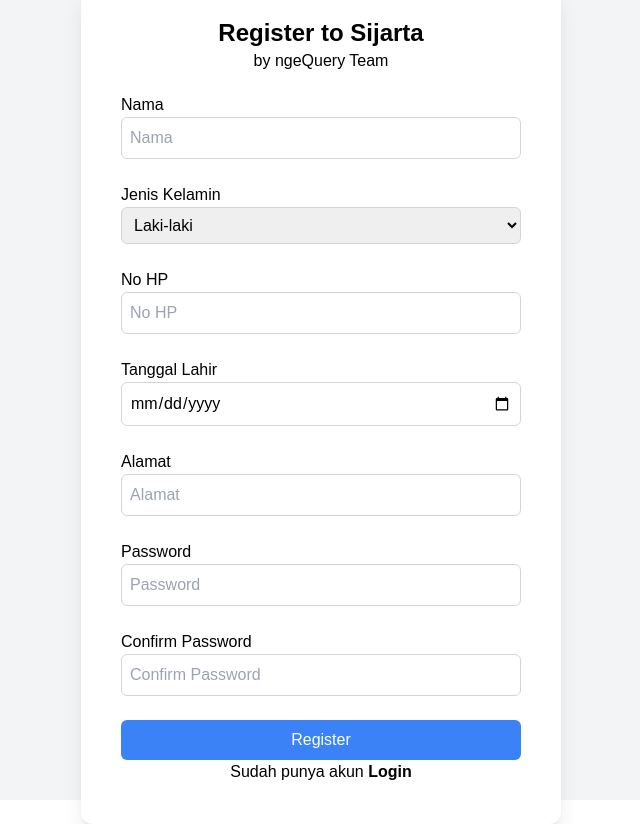
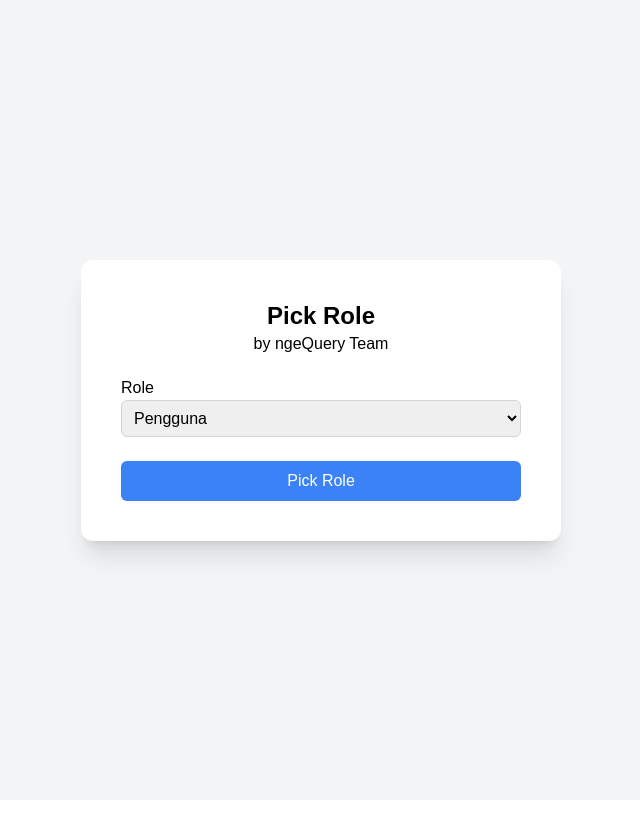
Before and after one commit to Andrew4Coding/sijarta-ngequery, a Next.js app: page /register in a window 1280 px wide. Shown: the whole page, without its empty margins (319-959 px from the left). After the commit the page ends 800 px from the top, so only its background shows below. Built offline with nearby package versions, Linux system fonts and the light colour scheme.

Commit message:
feat: initialize login and register page

```diff
--- a/modules/AuthPageModule/LoginPage.tsx
+++ b/modules/AuthPageModule/LoginPage.tsx
@@ -1,26 +1,26 @@
 'use client'
 
-import { z } from 'zod'
+import { zodResolver } from '@hookform/resolvers/zod';
 import { useForm } from "react-hook-form";
-import { zodResolver } from '@hookform/resolvers/zod'
+import { z } from 'zod';
 import { LoginSchema } from "./schema";
 
 export const LoginPage = () => {
     const form = useForm<z.infer<typeof LoginSchema>>({
-            resolver: zodResolver(LoginSchema)
+        resolver: zodResolver(LoginSchema)
     })
 
     return (
-        <main className="w-full h-[100vh] flex items-center justify-center bg-gray-100">
+        <main className="w-full h-[100vh] flex items-center justify-center bg-gray-100 font-dmsans">
             <div className="bg-white shadow-xl p-10 rounded-xl flex flex-col items-center">
-                <h1 className="font-bold text-2xl">Welcome to Sijarta</h1>
-                <p>by ngeQuery Team</p>
-                <form className="w-full mt-5 flex flex-col gap-4 min-w-[400px]">
+                <h1 className="font-bold text-2xl font-catamaran">Welcome to Sijarta</h1>
+                <p className='text-gray-500'>by ngeQuery Team</p>
+                <div className="w-full mt-5 flex flex-col gap-4 min-w-[400px] font-dmSans">
                     <input type="text" className="w-full border border-gray-300 p-2 rounded-md mb-2" placeholder="Nomor Telepon" />
                     <input type="password" className="w-full border border-gray-300 p-2 rounded-md mb-2" placeholder="Password" />
                     <button className="w-full bg-blue-500 text-white p-2 rounded-md">Login</button>
-                </form>
-                <p>Belum punya akun <a href="/register" className="font-bold">Register</a></p>
+                </div>
+                <p className='mt-4'>Belum punya akun <a href="/register" className="font-bold">Register</a></p>
             </div>
         </main>
     );
--- a/modules/AuthPageModule/RegisterPage.tsx
+++ b/modules/AuthPageModule/RegisterPage.tsx
@@ -1,45 +1,189 @@
+'use client'
+
+import { useState } from "react";
+import { useForm } from "react-hook-form";
+import { zodResolver } from "@hookform/resolvers/zod";
+import { RegisterAsPekerjaSchema } from "./schema";
+
 export const RegisterPage = () => {
+    const [isPickRole, setIsPickRole] = useState(true);
+    const [role, setRole] = useState('user');
+
+    const PickRolePage = () => {
+        return (
+            <main className="w-full min-h-[100vh] flex items-center justify-center bg-gray-100">
+                <div className="bg-white shadow-xl p-10 rounded-xl flex flex-col items-center">
+                    <h1 className="font-bold text-2xl">Pick Role</h1>
+                    <p>by ngeQuery Team</p>
+                    <form className="w-full mt-5 flex flex-col gap-4 min-w-[400px]">
+                        <div>
+                            <label htmlFor="role">Role</label>
+                            <select
+                                value={role}
+                                onChange={(e) => {
+                                    setRole(e.target.value)
+                                }}
+                                id="role" className="w-full border border-gray-300 p-2 rounded-md mb-2">
+                                <option value="user">Pengguna</option>
+                                <option value="pekerja">Pekerja</option>
+                            </select>
+                        </div>
+                        <button
+                            onClick={() => {
+                                setIsPickRole(false)
+                            }}
+                            className="w-full bg-blue-500 text-white p-2 rounded-md">Pick Role</button>
+                    </form>
+                </div>
+            </main>
+        );
+    }
+
     return (
-        <main className="w-full h-[100vh] flex items-center justify-center bg-gray-100">
+        <main>
+            {isPickRole ? <PickRolePage /> : role === 'user' ? <RegisterUserForm /> : <RegisterPekerjaForm />}
+        </main>
+    );
+}
+
+const RegisterUserForm = () => {
+    const { register, handleSubmit, formState: { errors } } = useForm({
+        resolver: zodResolver(RegisterAsPekerjaSchema),
+    });
+
+    const onSubmit = (data: any) => {
+        console.log("Form Data:", data);
+    };
+
+    return (
+        <div className="w-full h-[100vh] flex items-center justify-center bg-gray-100">
             <div className="bg-white shadow-xl p-10 rounded-xl flex flex-col items-center">
                 <h1 className="font-bold text-2xl">Register to Sijarta</h1>
                 <p>by ngeQuery Team</p>
-                <form className="w-full mt-5 flex flex-col gap-4 min-w-[400px]">
+                <form onSubmit={handleSubmit(onSubmit)} className="w-full mt-5 grid grid-cols-2 gap-4 min-w-[400px]">
                     <div>
                         <label htmlFor="nama">Nama</label>
-                        <input type="text" id="nama" className="w-full border border-gray-300 p-2 rounded-md mb-2" placeholder="Nama" />
+                        <input type="text" id="nama" {...register('nama')} className="w-full border border-gray-300 p-2 rounded-md mb-2" placeholder="Nama" />
+                        {errors.nama && <p className="text-red-500 text-sm">{errors.nama.message}</p>}
                     </div>
                     <div>
                         <label htmlFor="jenisKelamin">Jenis Kelamin</label>
-                        <select id="jenisKelamin" className="w-full border border-gray-300 p-2 rounded-md mb-2">
+                        <select id="jenisKelamin" {...register('jenisKelamin')} className="w-full border border-gray-300 p-2 rounded-md mb-2">
                             <option value="L">Laki-laki</option>
                             <option value="P">Perempuan</option>
                         </select>
+                        {errors.jenisKelamin && <p className="text-red-500 text-sm">{errors.jenisKelamin.message}</p>}
                     </div>
                     <div>
                         <label htmlFor="noHp">No HP</label>
-                        <input type="text" id="noHp" className="w-full border border-gray-300 p-2 rounded-md mb-2" placeholder="No HP" />
+                        <input type="text" id="noHp" {...register('noHp')} className="w-full border border-gray-300 p-2 rounded-md mb-2" placeholder="No HP" />
+                        {errors.noHp && <p className="text-red-500 text-sm">{errors.noHp.message}</p>}
                     </div>
                     <div>
                         <label htmlFor="tanggalLahir">Tanggal Lahir</label>
-                        <input type="date" id="tanggalLahir" className="w-full border border-gray-300 p-2 rounded-md mb-2" placeholder="Tanggal Lahir" />
+                        <input type="date" id="tanggalLahir" {...register('tanggalLahir')} className="w-full border border-gray-300 p-2 rounded-md mb-2" placeholder="Tanggal Lahir" />
+                        {errors.tanggalLahir && <p className="text-red-500 text-sm">{errors.tanggalLahir.message}</p>}
                     </div>
                     <div>
                         <label htmlFor="alamat">Alamat</label>
-                        <input type="text" id="alamat" className="w-full border border-gray-300 p-2 rounded-md mb-2" placeholder="Alamat" />
+                        <input type="text" id="alamat" {...register('alamat')} className="w-full border border-gray-300 p-2 rounded-md mb-2" placeholder="Alamat" />
+                        {errors.alamat && <p className="text-red-500 text-sm">{errors.alamat.message}</p>}
                     </div>
                     <div>
                         <label htmlFor="password">Password</label>
-                        <input type="password" id="password" className="w-full border border-gray-300 p-2 rounded-md mb-2" placeholder="Password" />
+                        <input type="password" id="password" {...register('password')} className="w-full border border-gray-300 p-2 rounded-md mb-2" placeholder="Password" />
+                        {errors.password && <p className="text-red-500 text-sm">{errors.password.message}</p>}
                     </div>
                     <div>
                         <label htmlFor="confirmPassword">Confirm Password</label>
-                        <input type="password" id="confirmPassword" className="w-full border border-gray-300 p-2 rounded-md mb-2" placeholder="Confirm Password" />
+                        <input type="password" id="confirmPassword" {...register('confirmPassword')} className="w-full border border-gray-300 p-2 rounded-md mb-2" placeholder="Confirm Password" />
+                        {errors.confirmPassword && <p className="text-red-500 text-sm">{errors.confirmPassword.message}</p>}
                     </div>
-                    <button className="w-full bg-blue-500 text-white p-2 rounded-md">Register</button>
+                    <button type="submit" className="w-full bg-blue-500 text-white p-2 rounded-md">Register</button>
                 </form>
-                <p>Sudah punya akun <a href="/login" className="font-bold">Login</a></p>
+                <p className="mt-4">Sudah punya akun <a href="/login" className="font-bold">Login</a></p>
             </div>
-        </main>
+        </div>
+    )
+}
+
+export const RegisterPekerjaForm = () => {
+    const { register, handleSubmit, formState: { errors } } = useForm({
+        resolver: zodResolver(RegisterAsPekerjaSchema),
+    });
+
+    const onSubmit = (data: any) => {
+        console.log("Form Data:", data);
+    };
+
+    return (
+        <div className="w-full h-[100vh] flex items-center justify-center bg-gray-100">
+            <div className="bg-white shadow-xl p-10 rounded-xl flex flex-col items-center">
+                <h1 className="font-bold text-2xl">Register Pekerja to Sijarta</h1>
+                <p>by ngeQuery Team</p>
+                <form onSubmit={handleSubmit(onSubmit)} className="w-full mt-5 grid grid-cols-2 gap-4 min-w-[400px]">
+                    <div>
+                        <label htmlFor="nama">Nama</label>
+                        <input type="text" id="nama" {...register('nama')} className="w-full border border-gray-300 p-2 rounded-md mb-2" placeholder="Nama" />
+                        {errors.nama && <p className="text-red-500 text-sm">{errors.nama.message}</p>}
+                    </div>
+                    <div>
+                        <label htmlFor="jenisKelamin">Jenis Kelamin</label>
+                        <select id="jenisKelamin" {...register('jenisKelamin')} className="w-full border border-gray-300 p-2 rounded-md mb-2">
+                            <option value="L">Laki-laki</option>
+                            <option value="P">Perempuan</option>
+                        </select>
+                        {errors.jenisKelamin && <p className="text-red-500 text-sm">{errors.jenisKelamin.message}</p>}
+                    </div>
+                    <div>
+                        <label htmlFor="noHp">No HP</label>
+                        <input type="text" id="noHp" {...register('noHp')} className="w-full border border-gray-300 p-2 rounded-md mb-2" placeholder="No HP" />
+                        {errors.noHp && <p className="text-red-500 text-sm">{errors.noHp.message}</p>}
+                    </div>
+                    <div>
+                        <label htmlFor="tanggalLahir">Tanggal Lahir</label>
+                        <input type="date" id="tanggalLahir" {...register('tanggalLahir')} className="w-full border border-gray-300 p-2 rounded-md mb-2" placeholder="Tanggal Lahir" />
+                        {errors.tanggalLahir && <p className="text-red-500 text-sm">{errors.tanggalLahir.message}</p>}
+                    </div>
+                    <div>
+                        <label htmlFor="alamat">Alamat</label>
+                        <input type="text" id="alamat" {...register('alamat')} className="w-full border border-gray-300 p-2 rounded-md mb-2" placeholder="Alamat" />
+                        {errors.alamat && <p className="text-red-500 text-sm">{errors.alamat.message}</p>}
+                    </div>
+                    <div>
+                        <label htmlFor="namaBank">Nama Bank</label>
+                        <input type="text" id="namaBank" {...register('namaBank')} className="w-full border border-gray-300 p-2 rounded-md mb-2" placeholder="Nama Bank" />
+                        {errors.namaBank && <p className="text-red-500 text-sm">{errors.namaBank.message}</p>}
+                    </div>
+                    <div>
+                        <label htmlFor="noRekening">No Rekening</label>
+                        <input type="text" id="noRekening" {...register('noRekening')} className="w-full border border-gray-300 p-2 rounded-md mb-2" placeholder="No Rekening" />
+                        {errors.noRekening && <p className="text-red-500 text-sm">{errors.noRekening.message}</p>}
+                    </div>
+                    <div>
+                        <label htmlFor="npwp">NPWP</label>
+                        <input type="text" id="npwp" {...register('npwp')} className="w-full border border-gray-300 p-2 rounded-md mb-2" placeholder="NPWP" />
+                        {errors.npwp && <p className="text-red-500 text-sm">{errors.npwp.message}</p>}
+                    </div>
+                    <div>
+                        <label htmlFor="urlFotoKtp">URL Foto KTP</label>
+                        <input type="url" id="urlFotoKtp" {...register('urlFotoKtp')} className="w-full border border-gray-300 p-2 rounded-md mb-2" placeholder="URL Foto KTP" />
+                        {errors.urlFotoKtp && <p className="text-red-500 text-sm">{errors.urlFotoKtp.message}</p>}
+                    </div>
+                    <div>
+                        <label htmlFor="password">Password</label>
+                        <input type="password" id="password" {...register('password')} className="w-full border border-gray-300 p-2 rounded-md mb-2" placeholder="Password" />
+                        {errors.password && <p className="text-red-500 text-sm">{errors.password.message}</p>}
+                    </div>
+                    <div>
+                        <label htmlFor="confirmPassword">Confirm Password</label>
+                        <input type="password" id="confirmPassword" {...register('confirmPassword')} className="w-full border border-gray-300 p-2 rounded-md mb-2" placeholder="Confirm Password" />
+                        {errors.confirmPassword && <p className="text-red-500 text-sm">{errors.confirmPassword.message}</p>}
+                    </div>
+                    <button type="submit" className="w-full bg-blue-500 text-white p-2 rounded-md">Register</button>
+                </form>
+                <p className="mt-4">Sudah punya akun? <a href="/login" className="font-bold">Login</a></p>
+            </div>
+        </div>
     );
-}
+};
```
Also changed, not shown: modules/AuthPageModule/schema.ts (+26 -21 lines).
